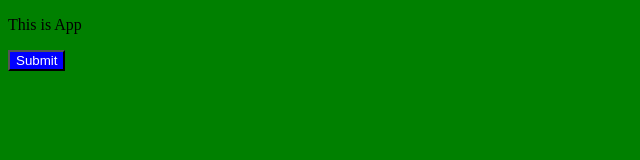
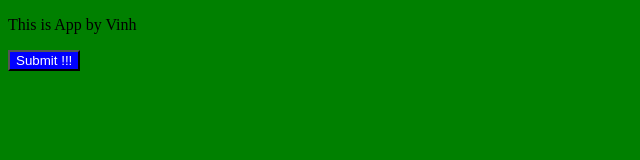
Before and after one commit to ngocvinhdn99/git-tutorial-holetex, a plain HTML site: page index.html in a window 1280 px wide. Shown: the full height of the page, 0-640 px from the left. Drawn offline with Linux system fonts and the light colour scheme.

Commit message:
update html files new

```diff
--- a/index.html
+++ b/index.html
@@ -9,7 +9,7 @@
     <link rel="stylesheet" href="./index2.css">
 </head>
 <body>
-    <p>This is App</p>
-    <button>Submit</button>
+    <p>This is App by Vinh</p>
+    <button>Submit !!!</button>
 </body>
 </html>
```
